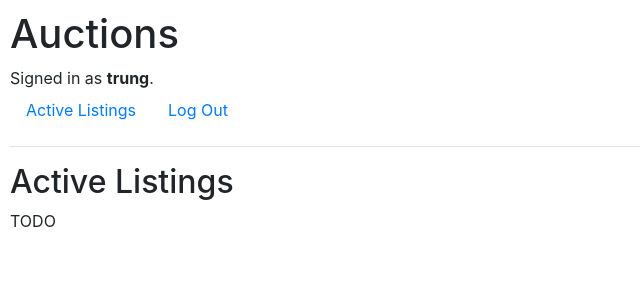
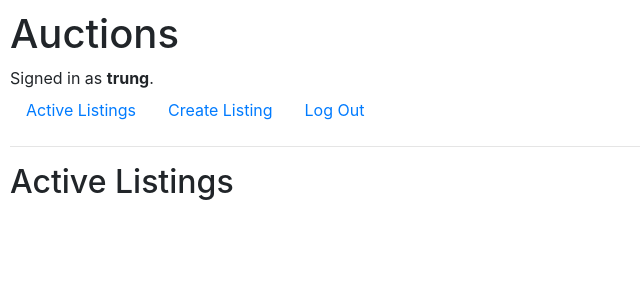
Before and after one commit to trungvt138/CS50W, a Django app: page / in a window 1280 px wide. Shown: the top 300 px of the page, without its empty margins (0-640 px from the left). Run offline with Django 3.2, Linux system fonts and the light colour scheme; a user stored in the database is signed in; data that the repository does not hold is empty; parts of the project's set-up code (start-up, migrations or seed data) failed here and were passed over; some libraries are stand-ins or nearby versions.

Commit message:
fix Listing model

```diff
--- a/Web Projects/commerce/auctions/models.py
+++ b/Web Projects/commerce/auctions/models.py
@@ -18,15 +18,13 @@ class Comment(models.Model):
     timestamp = models.DateTimeField(auto_now_add=True)
 
 class Listing(models.Model):
-    listing_id = models.Inte
     name = models.CharField(max_length=50)
     category = models.CharField(max_length=50)
     description = models.TextField()
     price = models.IntegerField()
-    bid = models.ForeignKey(Bid, on_delete=models.CASCADE)
+    start_bid = models.DecimalField(max_digits=10, decimal_places=2)
     image = models.ImageField(upload_to='images/')
     user = models.ForeignKey(User, on_delete=models.CASCADE)
-    comments = models.ManyToManyField(Comment)
     created_at = models.DateTimeField(auto_now_add=True)
     updated_at = models.DateTimeField(auto_now=True)
 
--- a/Web Projects/commerce/auctions/templates/auctions/index.html
+++ b/Web Projects/commerce/auctions/templates/auctions/index.html
@@ -3,5 +3,14 @@
 {% block body %}
     <h2>Active Listings</h2>
 
-    TODO
+    <ul>
+        {% for listing in listings %}
+            <li>
+                <a>
+                    {{ listing.name }}: {{ flight.price }}
+                </a>
+            </li>
+        {% endfor %}
+    </ul>
+
 {% endblock %}
--- a/Web Projects/commerce/auctions/templates/auctions/layout.html
+++ b/Web Projects/commerce/auctions/templates/auctions/layout.html
@@ -22,9 +22,11 @@
             </li>
             {% if user.is_authenticated %}
                 <li class="nav-item">
+                    <a class="nav-link" href="{%  url 'create' %}">Create Listing</a>
+                </li>
+                <li class="nav-item">
                     <a class="nav-link" href="{% url 'logout' %}">Log Out</a>
                 </li>
-
             {% else %}
                 <li class="nav-item">
                     <a class="nav-link" href="{% url 'login' %}">Log In</a>
--- a/Web Projects/commerce/auctions/views.py
+++ b/Web Projects/commerce/auctions/views.py
@@ -5,10 +5,13 @@ from django.shortcuts import render
 from django.urls import reverse
 
 from .models import User, Listing
+from .forms import ListingForm
 
 
 def index(request):
-    return render(request, "auctions/index.html")
+    return render(request, "auctions/index.html", {
+        "listings": Listing.objects.all(),
+    })
 
 
 def login_view(request):
@@ -65,6 +68,13 @@ def register(request):
 
 def create(request):
     if request.method == "POST":
-        name = request.POST["name"]
+        form = ListingForm(request.POST, request.FILES)
+        if form.is_valid():
+            form.save()
+            return HttpResponseRedirect(reverse("index"))
+    else:
+        form = ListingForm()
 
-    return None
+    return render(request, "auctions/create.html", {
+        "form": form
+    })
```
Also changed, not shown: Web Projects/commerce/auctions/templates/auctions/create.html (added, +12 -0 lines), Web Projects/commerce/auctions/migrations/0002_alter_user_first_name_alter_user_last_name_bid_and_more.py (added), Web Projects/commerce/auctions/migrations/0003_remove_listing_bid_remove_listing_comments_and_more.py (added), Web Projects/commerce/db.sqlite3.
